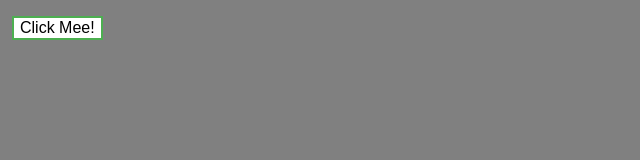
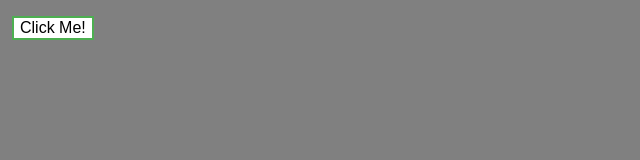
Before and after one commit to JonathanWu1120/clickme, a plain HTML site: page index.html in a window 1280 px wide. Shown: the full height of the page, 0-640 px from the left. Drawn offline with Linux system fonts and the light colour scheme.

Commit message:
Button name change

```diff
--- a/index.html
+++ b/index.html
@@ -30,7 +30,7 @@
 </style>
 	</head>
 	<body>
-		<button type="button">Click Mee!</button>
+		<button type="button">Click Me!</button>
 	</body>
 
 </html>
```
